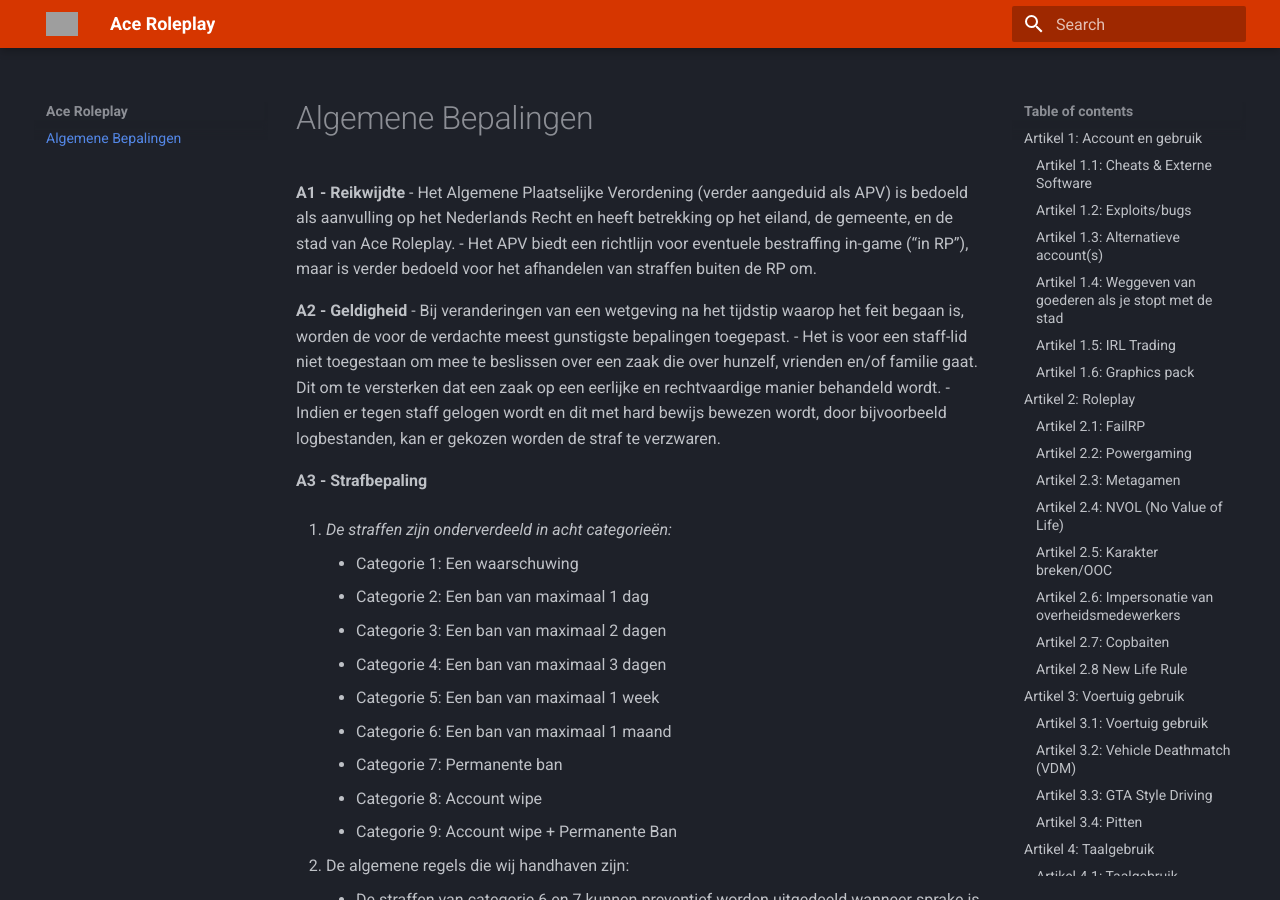
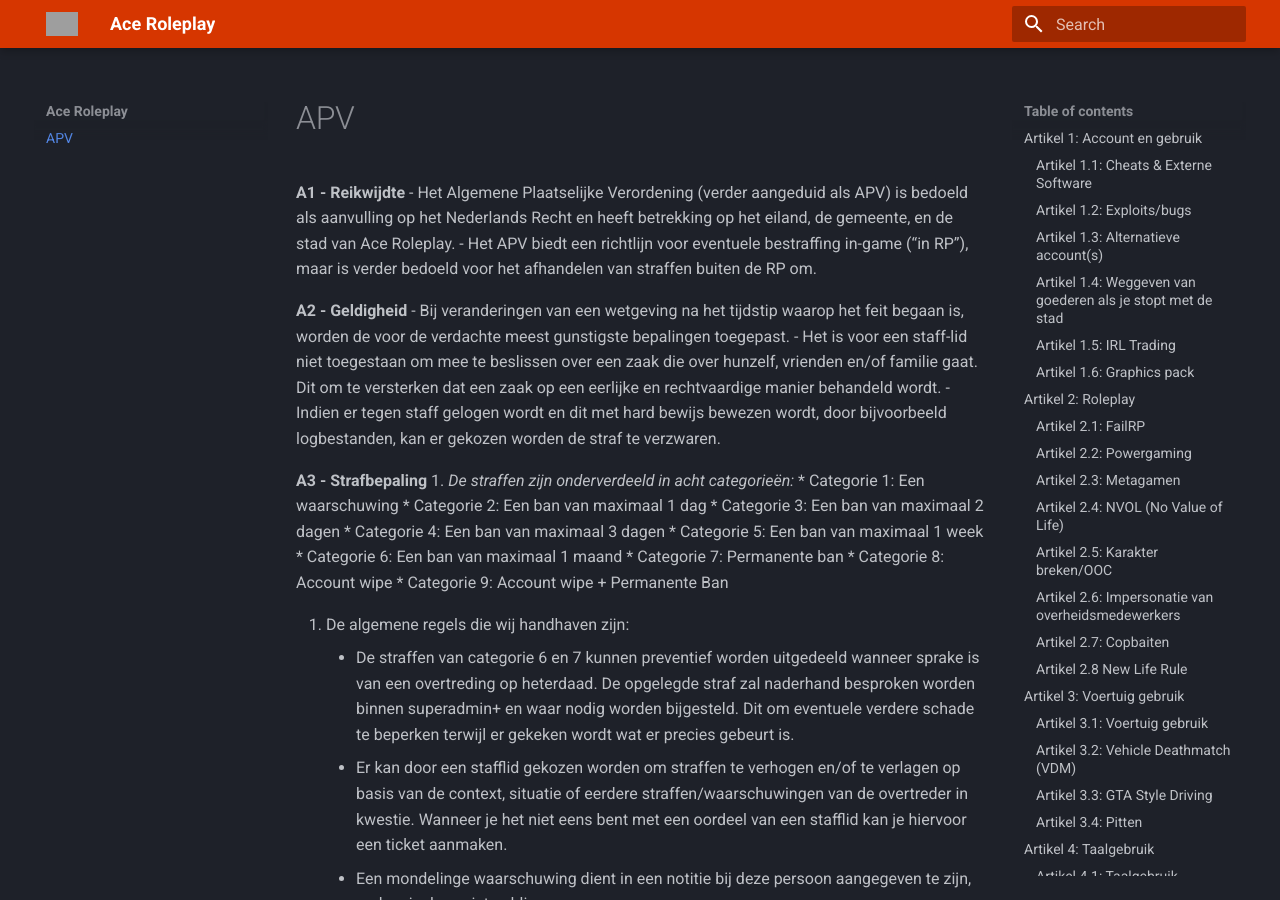
Before and after one commit to Alem569/ace-apv, an MkDocs documentation site: the page built from docs/index.md, in a window 1280 px wide and 900 px high. Built offline with MkDocs 1.6.1 and Material for MkDocs 9.7.7, drawn with Linux system fonts in a browser that asks for light colours; grey boxes are pictures that could not be loaded.

Commit message:
Gangster update

```diff
--- a/docs/index.md
+++ b/docs/index.md
@@ -1,4 +1,4 @@
-# Algemene Bepalingen
+# APV
 **A1 - Reikwijdte**
 - Het Algemene Plaatselijke Verordening (verder aangeduid als APV) is bedoeld als aanvulling op het Nederlands Recht en heeft betrekking op het eiland, de gemeente, en de stad van Ace Roleplay.
 - Het APV biedt een richtlijn voor eventuele bestraffing in-game (“in RP”), maar is verder bedoeld voor het afhandelen van straffen buiten de RP om.
@@ -9,7 +9,6 @@
 - Indien er tegen staff gelogen wordt en dit met hard bewijs bewezen wordt, door bijvoorbeeld logbestanden, kan er gekozen worden de straf te verzwaren.
 
 **A3 - Strafbepaling**
-
 1. *De straffen zijn onderverdeeld in acht categorieën:*
     * Categorie 1: Een waarschuwing
     * Categorie 2: Een ban van maximaal 1 dag
```
